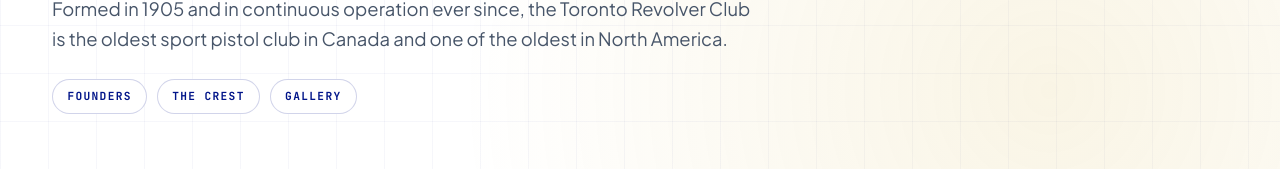
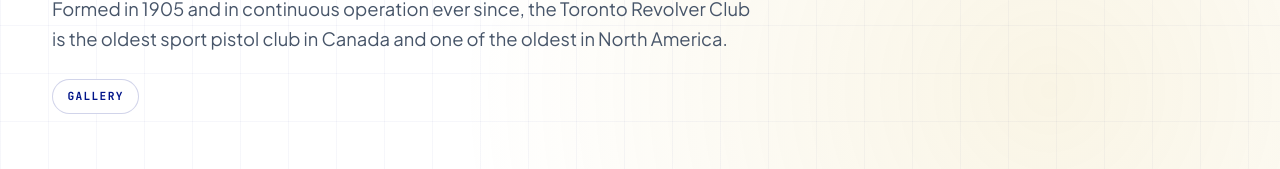
Before and after one commit to torontorevolverclub/trc-website, a plain HTML site: page public/heritage.html in a window 1280 px wide. Shown: the part 275-444 px from the top of the page. Drawn offline with nearby package versions, Linux system fonts and the light colour scheme.

Commit message:
Redesign: heritage jump links trimmed

```diff
--- a/public/heritage.html
+++ b/public/heritage.html
@@ -27,7 +27,7 @@
   <button class="burger" aria-label="Menu" aria-expanded="false"><span></span></button>
   <nav class="mnav" id="mnav"><a href="range.html">The Range</a><a href="heritage.html">Heritage</a><a href="membership.html">Membership</a><a href="#calendar" onclick="openCalendar();return false;">Calendar</a><a href="members.html" class="mp">Member Portal</a></nav>
 </div></header>
-<main class="page"><section class="ph"><div class="in"><div class="crumbs"><a href="index.html">Home</a> / Heritage</div><h1>120+ Years of Tradition</h1><p class="sub">Formed in 1905 and in continuous operation ever since, the Toronto Revolver Club is the oldest sport pistol club in Canada and one of the oldest in North America.</p><div class="jump"><a href="#founders">Founders</a><a href="#crest">The Crest</a><a href="gallery.html">Gallery</a></div></div></section>
+<main class="page"><section class="ph"><div class="in"><div class="crumbs"><a href="index.html">Home</a> / Heritage</div><h1>120+ Years of Tradition</h1><p class="sub">Formed in 1905 and in continuous operation ever since, the Toronto Revolver Club is the oldest sport pistol club in Canada and one of the oldest in North America.</p><div class="jump"><a href="gallery.html">Gallery</a></div></div></section>
 <section class="blk" id="founders"><div class="in">
   <div class="kicker">The people</div><h2 class="h3">Founders &amp; legends</h2>
   <div class="founders">
```
